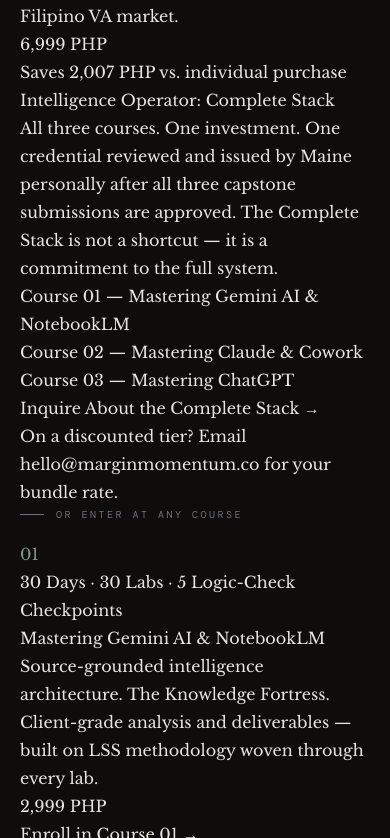
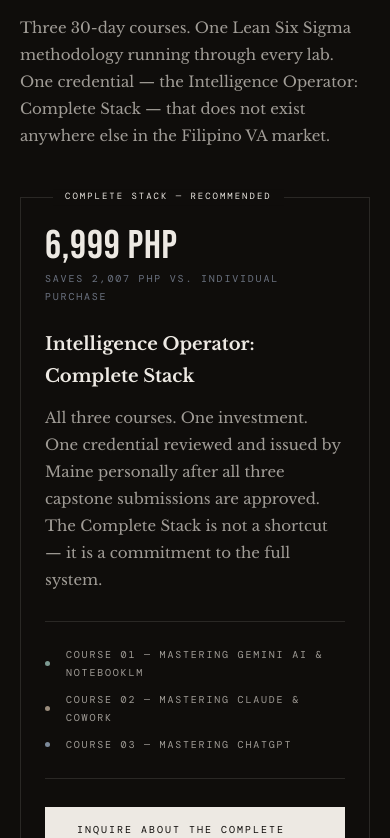
Before and after one commit to kittycataclysmic/marginmomentum-landing, a React (Vite) app: page / in a window 390 px wide. Shown: the part 9006-9844 px from the top of the page. Built offline with nearby package versions, Linux system fonts and the light colour scheme.

Commit message:
Update App.css

```diff
--- a/src/App.css
+++ b/src/App.css
@@ -975,3 +975,365 @@
   .audience-card-list li { font-size: 10px; }
   .footer-nav { flex-direction: column; gap: 12px; }
 }
+
+/* ═══════════════════════════════════════
+   THE INTELLIGENCE OPERATOR
+═══════════════════════════════════════ */
+.io-section {
+  padding: 120px 0;
+  border-bottom: 1px solid var(--rule);
+}
+
+.io-section .section-inner {
+  display: grid;
+  grid-template-columns: 1fr 2fr;
+  gap: 80px;
+  align-items: start;
+}
+
+/* Left column — sticky heading block */
+.io-left { }
+
+.io-heading {
+  font-family: 'Bebas Neue', sans-serif;
+  font-size: clamp(40px, 4.5vw, 64px);
+  line-height: 1;
+  color: var(--fog);
+  letter-spacing: 0.02em;
+  position: sticky;
+  top: calc(var(--nav-h) + 24px);
+  margin-bottom: 32px;
+}
+
+.io-lead {
+  font-size: 15px;
+  line-height: 1.8;
+  color: var(--text-muted);
+  position: sticky;
+  top: calc(var(--nav-h) + 140px);
+}
+
+/* Right column — all content */
+.io-right { }
+
+/* Complete Stack box — mirrors architecture-stat */
+.io-stack-box {
+  border: 1px solid var(--rule);
+  padding: 48px;
+  margin-bottom: 64px;
+  position: relative;
+}
+
+.io-stack-box::before {
+  content: 'COMPLETE STACK — RECOMMENDED';
+  position: absolute;
+  top: -1px;
+  left: 32px;
+  font-family: 'DM Mono', monospace;
+  font-size: 9px;
+  letter-spacing: 0.22em;
+  color: var(--fog);
+  background: var(--deep);
+  padding: 0 12px;
+  transform: translateY(-50%);
+}
+
+.io-stack-price {
+  font-family: 'Bebas Neue', sans-serif;
+  font-size: clamp(52px, 6vw, 80px);
+  line-height: 1;
+  color: var(--fog);
+  letter-spacing: 0.02em;
+  margin-bottom: 4px;
+}
+
+.io-stack-savings {
+  font-family: 'DM Mono', monospace;
+  font-size: 10px;
+  letter-spacing: 0.18em;
+  text-transform: uppercase;
+  color: var(--steel);
+  margin-bottom: 24px;
+}
+
+.io-stack-title {
+  font-family: 'Libre Baskerville', serif;
+  font-size: 18px;
+  font-weight: 700;
+  color: var(--fog);
+  margin-bottom: 12px;
+}
+
+.io-stack-desc {
+  font-size: 15px;
+  line-height: 1.8;
+  color: var(--text-muted);
+  margin-bottom: 28px;
+  max-width: 480px;
+}
+
+.io-stack-courses {
+  display: flex;
+  flex-direction: column;
+  gap: 10px;
+  padding: 24px 0;
+  border-top: 1px solid var(--rule);
+  border-bottom: 1px solid var(--rule);
+  margin-bottom: 28px;
+}
+
+.io-stack-course {
+  display: flex;
+  align-items: center;
+  gap: 16px;
+  font-family: 'DM Mono', monospace;
+  font-size: 10px;
+  letter-spacing: 0.18em;
+  text-transform: uppercase;
+  color: var(--text-muted);
+}
+
+.io-stack-dot {
+  width: 5px;
+  height: 5px;
+  border-radius: 50%;
+  flex-shrink: 0;
+}
+
+.io-stack-cta {
+  display: inline-block;
+  font-family: 'DM Mono', monospace;
+  font-size: 10px;
+  letter-spacing: 0.2em;
+  text-transform: uppercase;
+  color: var(--deep);
+  background: var(--fog);
+  padding: 14px 32px;
+  text-decoration: none;
+  transition: opacity 0.2s;
+}
+.io-stack-cta:hover { opacity: 0.85; }
+
+.io-stack-note {
+  margin-top: 12px;
+  font-family: 'DM Mono', monospace;
+  font-size: 10px;
+  letter-spacing: 0.12em;
+  color: var(--steel);
+}
+.io-stack-note a {
+  color: var(--text-muted);
+  text-decoration: underline;
+}
+.io-stack-note a:hover { color: var(--fog); }
+
+/* Individual courses — mirrors credential-item pattern */
+.io-courses-label {
+  margin-bottom: 0;
+}
+
+.io-course-item {
+  padding: 48px 0;
+  border-bottom: 1px solid var(--rule);
+  display: grid;
+  grid-template-columns: auto 1fr;
+  gap: 32px;
+  align-items: start;
+}
+
+.io-course-item:first-of-type { border-top: 1px solid var(--rule); }
+
+.io-course-num {
+  font-family: 'Bebas Neue', sans-serif;
+  font-size: 40px;
+  line-height: 1;
+  letter-spacing: 0.04em;
+  width: 48px;
+  flex-shrink: 0;
+}
+
+.io-course-body { }
+
+.io-course-tag {
+  font-family: 'DM Mono', monospace;
+  font-size: 10px;
+  letter-spacing: 0.2em;
+  text-transform: uppercase;
+  color: var(--steel);
+  margin-bottom: 10px;
+}
+
+.io-course-title {
+  font-family: 'Libre Baskerville', serif;
+  font-size: 18px;
+  font-weight: 700;
+  color: var(--fog);
+  margin-bottom: 10px;
+  line-height: 1.3;
+}
+
+.io-course-desc {
+  font-size: 15px;
+  line-height: 1.75;
+  color: var(--text-muted);
+  margin-bottom: 16px;
+}
+
+.io-course-price {
+  font-family: 'DM Mono', monospace;
+  font-size: 13px;
+  letter-spacing: 0.12em;
+  color: var(--fog);
+  margin-bottom: 16px;
+}
+
+.io-course-btn {
+  display: inline-block;
+  font-family: 'DM Mono', monospace;
+  font-size: 10px;
+  letter-spacing: 0.2em;
+  text-transform: uppercase;
+  color: var(--fog);
+  border: 1px solid rgba(237,233,227,0.2);
+  padding: 11px 24px;
+  text-decoration: none;
+  transition: all 0.2s;
+}
+.io-course-btn:hover {
+  background: var(--fog);
+  color: var(--deep);
+  border-color: var(--fog);
+}
+
+.io-course-soon {
+  display: inline-block;
+  font-family: 'DM Mono', monospace;
+  font-size: 10px;
+  letter-spacing: 0.2em;
+  text-transform: uppercase;
+  color: var(--steel);
+  border: 1px solid rgba(107,114,128,0.25);
+  padding: 11px 24px;
+  opacity: 0.5;
+}
+
+/* Pricing tiers */
+.io-pricing {
+  padding-top: 64px;
+  margin-top: 64px;
+  border-top: 1px solid var(--rule);
+}
+
+.io-pricing-heading {
+  font-family: 'Bebas Neue', sans-serif;
+  font-size: clamp(36px, 4vw, 56px);
+  line-height: 1;
+  color: var(--fog);
+  letter-spacing: 0.02em;
+  margin-bottom: 12px;
+}
+
+.io-pricing-sub {
+  font-size: 15px;
+  line-height: 1.8;
+  color: var(--text-muted);
+  margin-bottom: 40px;
+  max-width: 480px;
+  font-style: italic;
+}
+
+.io-tier-item {
+  padding: 32px 0;
+  border-bottom: 1px solid var(--rule);
+  display: grid;
+  grid-template-columns: 1fr 1fr;
+  gap: 24px;
+  align-items: start;
+}
+
+.io-tier-item:first-of-type { border-top: 1px solid var(--rule); }
+
+.io-tier-label {
+  font-family: 'DM Mono', monospace;
+  font-size: 10px;
+  letter-spacing: 0.2em;
+  text-transform: uppercase;
+  color: var(--steel);
+  margin-bottom: 8px;
+}
+
+.io-tier-price {
+  font-family: 'Bebas Neue', sans-serif;
+  font-size: 32px;
+  letter-spacing: 0.02em;
+  color: var(--fog);
+  line-height: 1;
+  margin-bottom: 4px;
+}
+
+.io-tier-per {
+  font-family: 'DM Mono', monospace;
+  font-size: 9px;
+  letter-spacing: 0.18em;
+  text-transform: uppercase;
+  color: var(--steel);
+}
+
+.io-tier-desc {
+  font-size: 14px;
+  line-height: 1.75;
+  color: var(--text-muted);
+}
+
+.io-tier-desc strong {
+  color: var(--text-on-dark);
+  font-weight: 700;
+}
+
+.io-pricing-footer {
+  padding-top: 32px;
+  font-family: 'DM Mono', monospace;
+  font-size: 10px;
+  letter-spacing: 0.14em;
+  color: var(--steel);
+  line-height: 1.9;
+}
+
+.io-pricing-footer a {
+  color: var(--text-muted);
+  text-decoration: underline;
+}
+.io-pricing-footer a:hover { color: var(--fog); }
+
+/* Nav highlight for Intelligence Operator */
+.nav-io-link {
+  color: var(--fog) !important;
+  border: 1px solid rgba(237,233,227,0.2);
+  padding: 6px 14px !important;
+  transition: background 0.2s, border-color 0.2s !important;
+}
+.nav-io-link:hover {
+  background: rgba(237,233,227,0.06);
+  border-color: rgba(237,233,227,0.4);
+}
+
+/* Responsive */
+@media (max-width: 1024px) {
+  .io-section .section-inner {
+    grid-template-columns: 1fr;
+    gap: 48px;
+  }
+  .io-heading { position: static; }
+  .io-lead { position: static; }
+  .io-stack-box { padding: 36px; }
+}
+
+@media (max-width: 768px) {
+  .io-section { padding: 72px 0; }
+  .io-stack-box { padding: 28px 24px; }
+  .io-stack-price { font-size: clamp(40px, 10vw, 60px); }
+  .io-course-item { grid-template-columns: 1fr; gap: 12px; }
+  .io-course-num { font-size: 28px; width: auto; }
+  .io-tier-item { grid-template-columns: 1fr; gap: 12px; }
+  .io-pricing { padding-top: 40px; margin-top: 40px; }
+}
```
